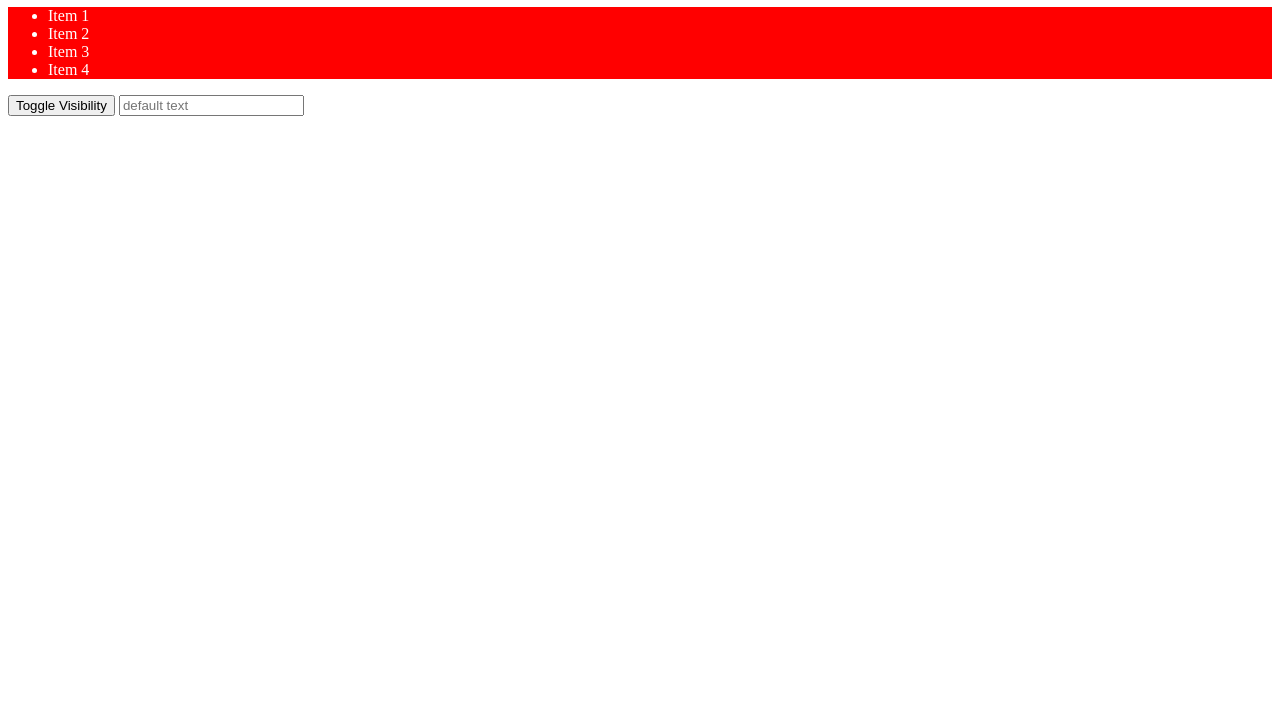
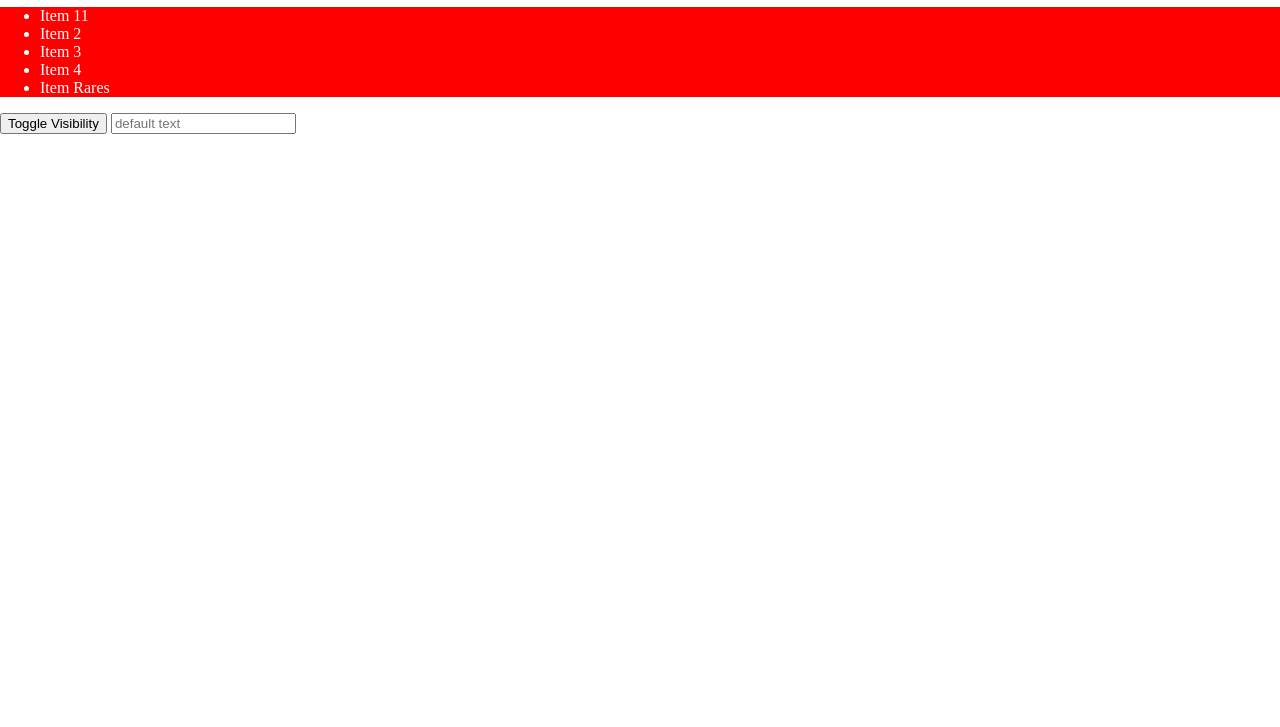
Before and after one commit to RaresSanduConstantin/Javascript-MAX_Courses, a plain HTML site: page 7/index.html in a window 1280 px wide. Shown: the part 73-800 px from the top of the page. Drawn offline with Linux system fonts and the light colour scheme.

Commit message:
lectia 25

```diff
--- a/7/app.js
+++ b/7/app.js
@@ -58,3 +58,17 @@ button.addEventListener("click", () => {
   // section.classList.toggle("visible");
   section.classList.toggle("invisible");
 });
+
+const list = document.querySelector("ul");
+// list.innerHTML = list.innerHTML + "<li>Item 5</li>";
+
+// const newLi = document.createElement("li");
+// newLi.textContent = "Item 7";
+// list.appendChild(newLi);
+
+const listItems = document.querySelectorAll("li");
+const listItems2 = document.getElementsByTagName("li");
+const newLi = document.createElement("li");
+newLi.textContent = "Item Rares";
+list.append(newLi);
+listItems[0].textContent = "Item 11";
--- a/7/index.html
+++ b/7/index.html
@@ -6,6 +6,10 @@
     <meta http-equiv="X-UA-Compatible" content="ie=edge" />
     <title>DOM Interaction</title>
     <style>
+      body {
+        margin: 0;
+        padding: 0;
+      }
       .title {
         color: red;
       }
```
